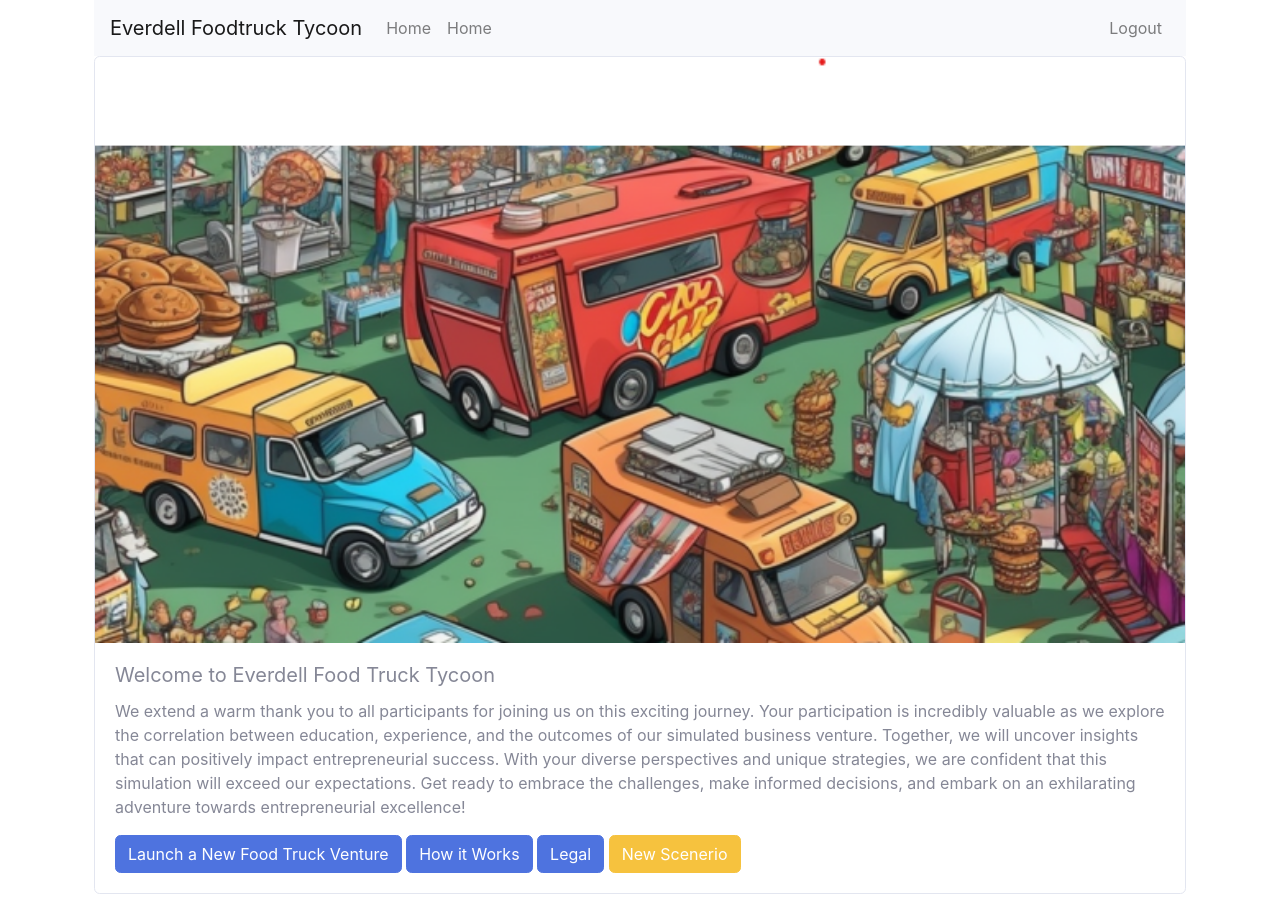
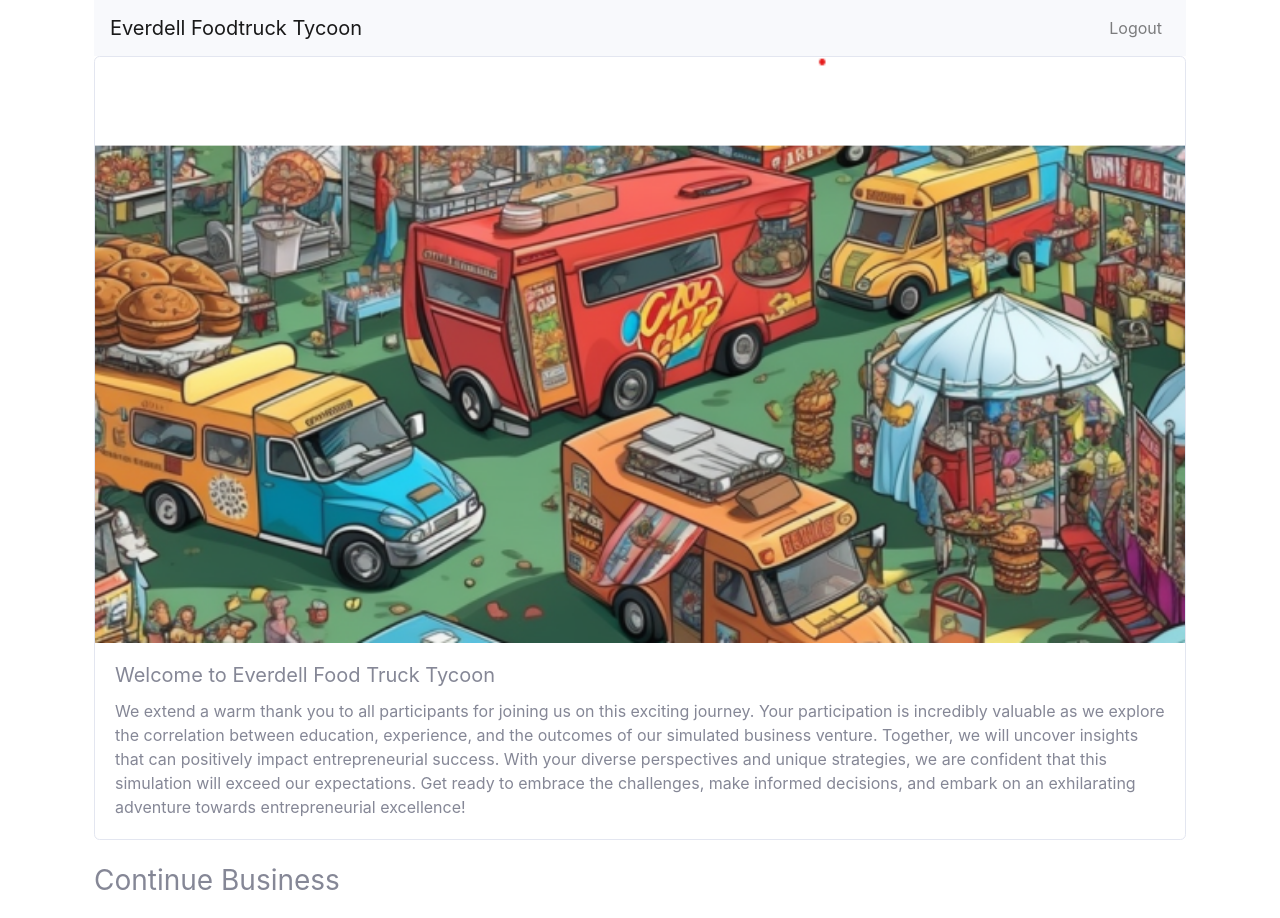
Before and after one commit to nick-winnenberg/businesssim, a Django app: page / in a window 1280 px wide. Shown: the top 918 px of the page. Run offline with Django 4.2, Linux system fonts and the light colour scheme; the visitor is signed in with stand-in values (Sample User, id 1); data that the repository does not hold is empty; some libraries are stand-ins or nearby versions.

Commit message:
beta updates

```diff
--- a/game/templates/game/base.html
+++ b/game/templates/game/base.html
@@ -28,12 +28,6 @@
                 </button>
                 <div class="collapse navbar-collapse" id="navbarSupportedContent">
                     <ul class="navbar-nav mr-auto">
-                        <li>
-                            <a class="nav-link" href="{%url 'game-home' %}">Home</a>
-                        </li>
-                        <li>
-                            <a class="nav-link" href="{%url 'game-home' %}">Home</a>
-                        </li>
                     </ul>
                     <div class="navbar-nav">
                         {% if user.is_authenticated %}
--- a/game/templates/game/home.html
+++ b/game/templates/game/home.html
@@ -17,10 +17,10 @@
             that this simulation will exceed our expectations. Get ready to embrace the challenges, make
             informed
             decisions, and embark on an exhilarating adventure towards entrepreneurial excellence!</p>
-        <a href="#" class="btn btn-primary">Launch a New Food Truck Venture</a>
+         <!--<a href="#" class="btn btn-primary">Launch a New Food Truck Venture</a>
         <a href="#" class="btn btn-primary">How it Works</a>
         <a href="#" class="btn btn-primary">Legal</a>
-        <a href="{%url 'new_scenerio'%}" class="btn btn-warning">New Scenerio</a>
+       <a href="{%url 'new_scenerio'%}" class="btn btn-warning">New Scenerio</a>-->
     </div>
 </div>
 
```
